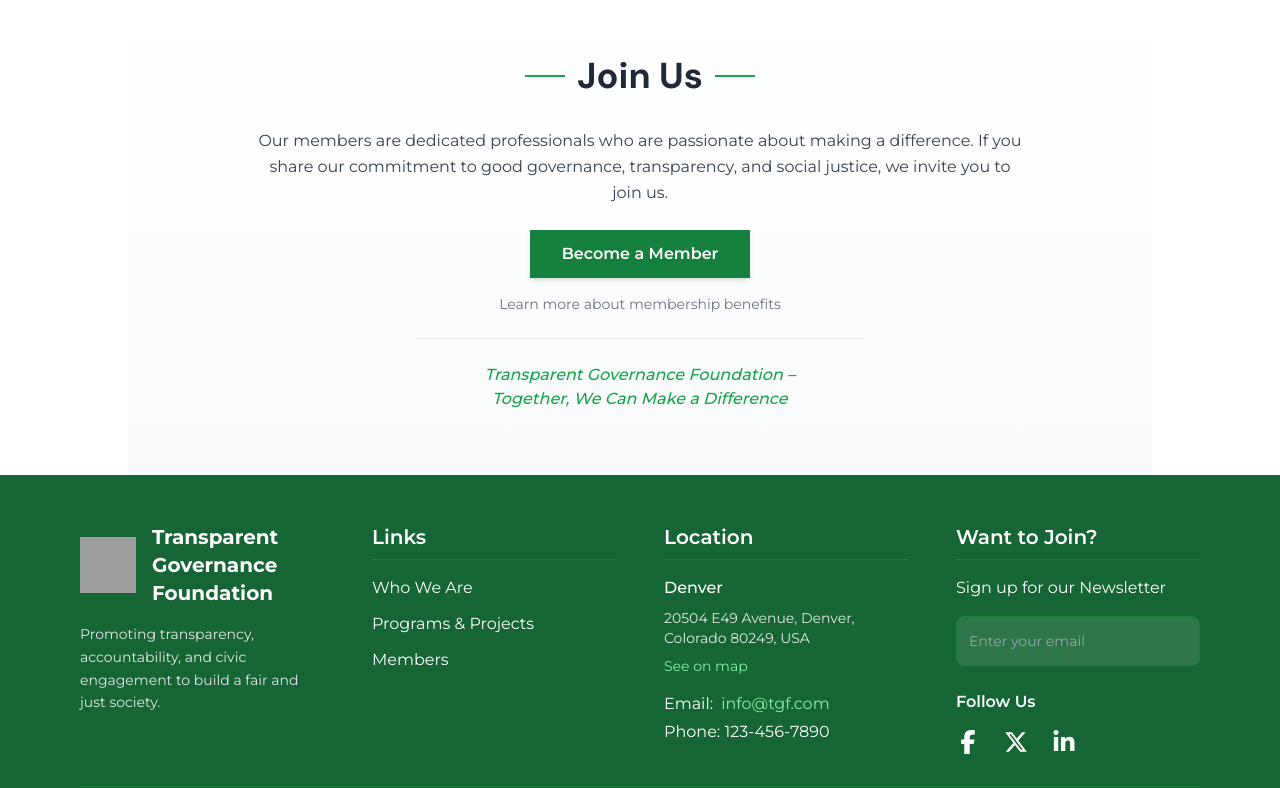
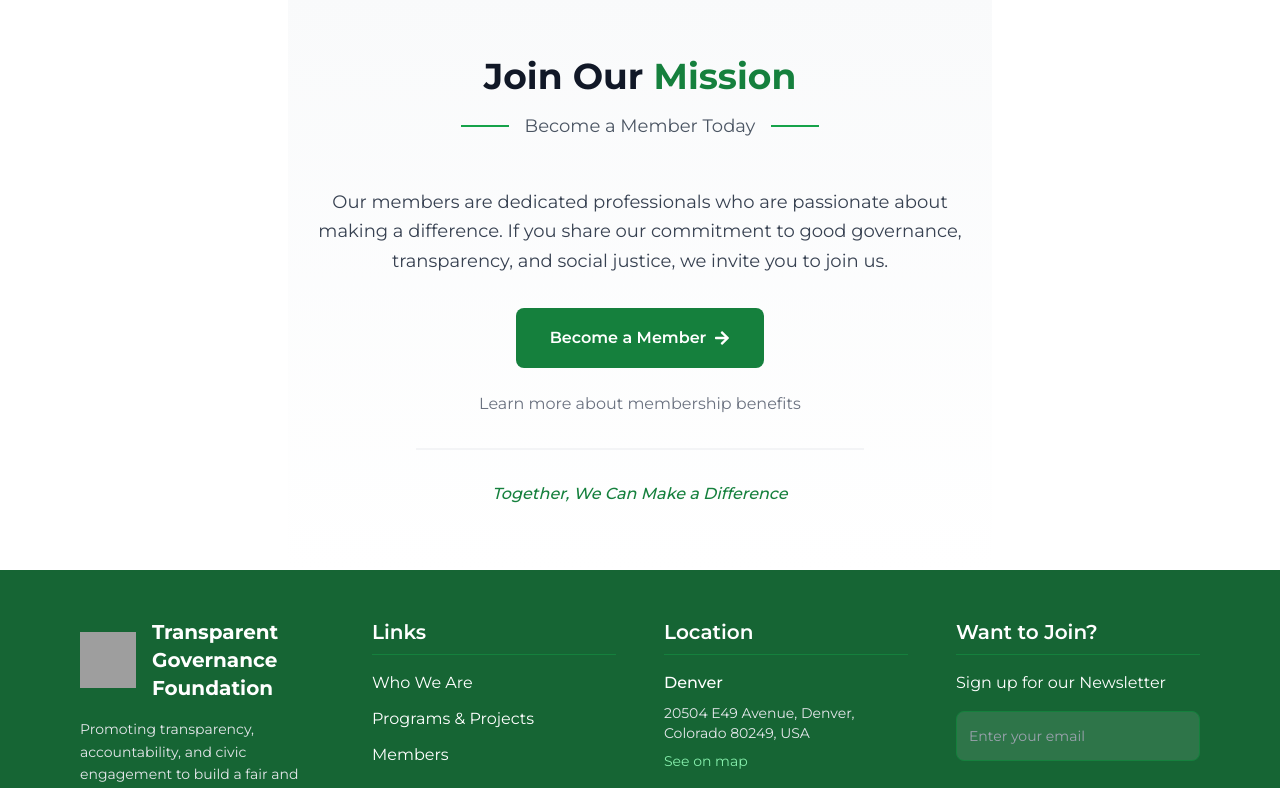
Before and after one commit to deji-ice/TransparentGovernanceFoundation, a Next.js app: page /who-we-are in a window 1280 px wide. Shown: the part 952-1740 px from the top of the page. Built offline with nearby package versions, Linux system fonts and the light colour scheme; grey boxes are pictures that could not be loaded; a web font is replaced by a local one.

Commit message:
feat: Enhance Join Us component with improved layout, typography, and call-to-action for better user engagement

```diff
--- a/components/Membership/JoinUs.tsx
+++ b/components/Membership/JoinUs.tsx
@@ -1,50 +1,54 @@
 import React from "react";
 import Link from "next/link";
+import { FaArrowRight } from "react-icons/fa";
 
 const JoinUs = () => {
   return (
-    <div className="min-h-[400px] flex flex-col items-center justify-center bg-gradient-to-b from-white to-gray-50 px-6 sm:px-16 lg:px-32 py-16">
-      <div className="max-w-3xl mx-auto">
-        {/* Title with decorative elements */}
-        <div className="flex items-center justify-center gap-3 mb-8">
-          <div className="h-[2px] w-10 bg-green-600"></div>
-          <h3 className="font-dm_sans text-2xl sm:text-3xl lg:text-4xl font-bold text-gray-800">
-            Join Us
+    <div className="min-h-[400px] bg-gradient-to-b from-gray-50 to-white px-4 py-16">
+      <div className="max-w-4xl mx-auto">
+        {/* Enhanced Header */}
+        <div className="text-center space-y-4 mb-12">
+          <h3 className="text-3xl md:text-4xl font-bold text-gray-900">
+            Join Our <span className="text-green-700">Mission</span>
           </h3>
-          <div className="h-[2px] w-10 bg-green-600"></div>
+          <div className="flex items-center justify-center gap-4">
+            <div className="h-[2px] w-12 bg-green-600"></div>
+            <p className="text-lg text-gray-600">Become a Member Today</p>
+            <div className="h-[2px] w-12 bg-green-600"></div>
+          </div>
         </div>
 
-        {/* Content with better typography and spacing */}
-        <div className="space-y-6">
-          <p className="text-center text-gray-700 text-base leading-relaxed">
+        {/* Content Section */}
+        <div className="space-y-8">
+          <p className="text-center text-gray-700 text-lg max-w-2xl mx-auto leading-relaxed">
             Our members are dedicated professionals who are passionate about
             making a difference. If you share our commitment to good governance,
             transparency, and social justice, we invite you to join us.
           </p>
 
-          {/* Call to action button */}
-          <div className="flex flex-col items-center gap-4">
+          {/* Call to Action */}
+          <div className="flex flex-col items-center gap-6">
             <Link
               href="/memberships"
-              className="inline-block px-8 py-3 bg-green-700 hover:bg-green-700
-                text-white font-semibold  transition-colors duration-200
-                shadow-md hover:shadow-lg cursor-pointer"
+              className="group inline-flex items-center gap-2 px-8 py-4 bg-green-700
+                       text-white font-semibold rounded-lg hover:bg-green-800
+                       transition-all duration-300 border-2 border-transparent
+                       hover:border-green-600"
             >
-              Become a Member
+              <span>Become a Member</span>
+              <FaArrowRight className="group-hover:translate-x-1 transition-transform duration-300" />
             </Link>
-            <span className="text-gray-500 text-sm">
+            <span className="text-gray-500">
               Learn more about membership benefits
             </span>
           </div>
 
-          {/* Tagline with subtle styling */}
-          <div className="mt-12 text-center">
+          {/* Tagline */}
+          <div className="mt-16 text-center">
             <p
-              className="italic text-green-600 font-medium text-sm sm:text-base
-              border-t border-gray-200 pt-6 max-w-md mx-auto"
+              className="italic text-green-700 font-medium border-t-2 border-gray-100
+                         pt-8 max-w-md mx-auto"
             >
-              Transparent Governance Foundation –
-              <br />
               Together, We Can Make a Difference
             </p>
           </div>
```
